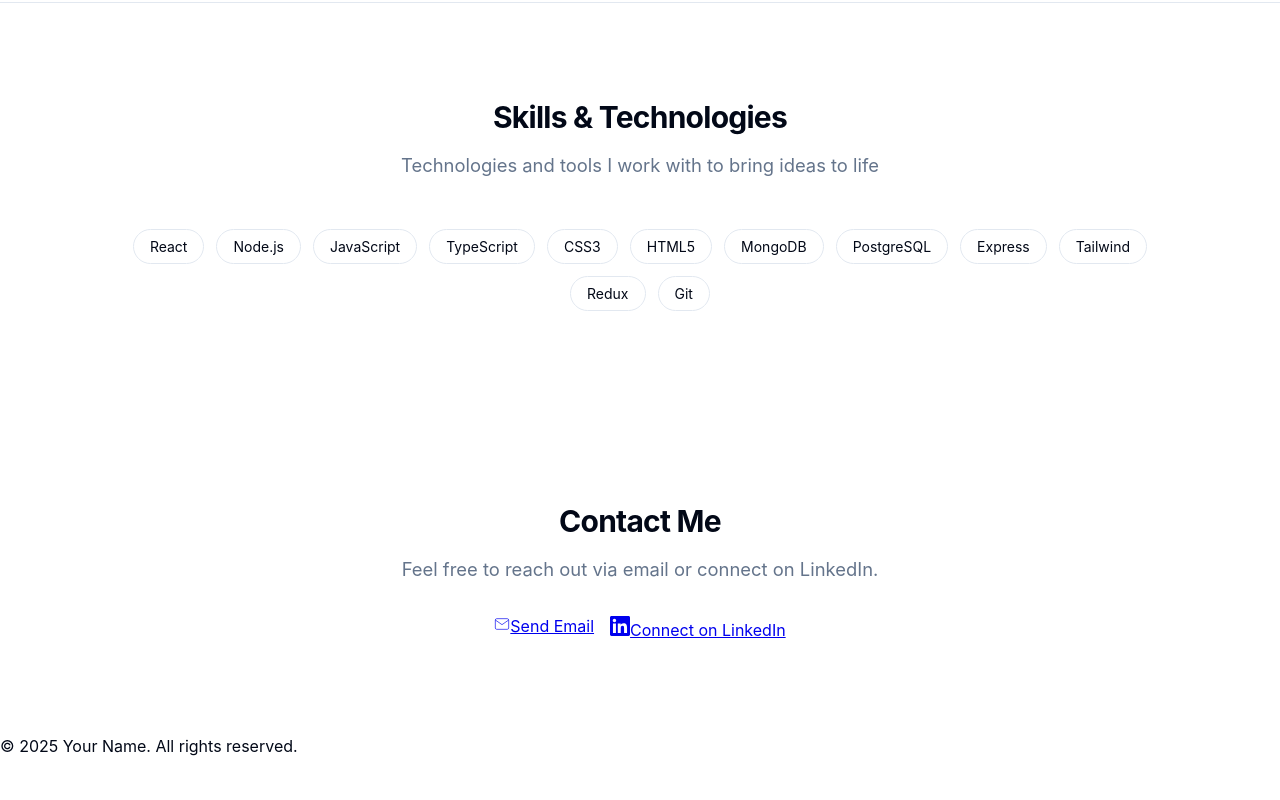
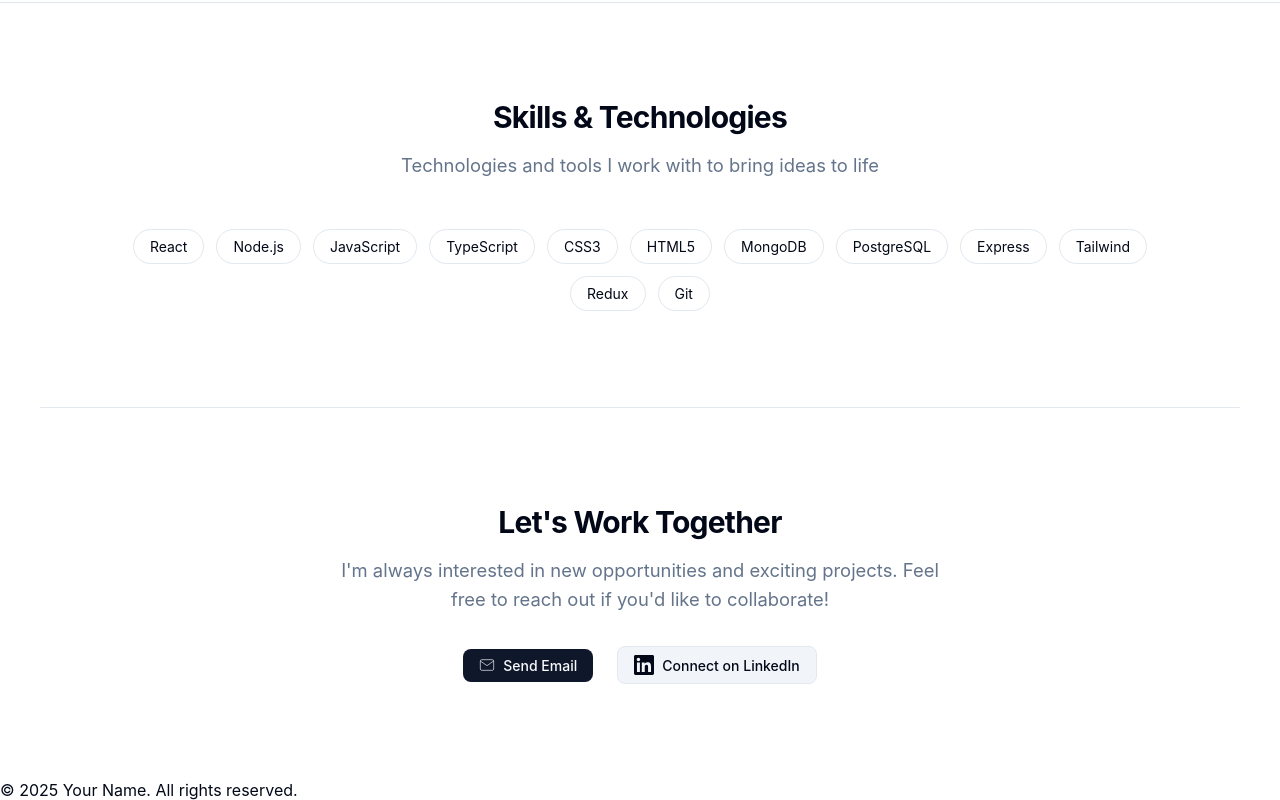
Before and after one commit to cheesexuanyang/my-portfolio, a React (Vite) app: page / in a window 1280 px wide. Shown: the part 2263-3063 px from the top of the page. Before the commit the page ends 3019 px from the top, so only its background shows below. Built offline with nearby package versions, Linux system fonts and the light colour scheme.

Commit message:
contacts

```diff
--- a/src/components/portfolio/contacts/contacts.css
+++ b/src/components/portfolio/contacts/contacts.css
@@ -2,7 +2,7 @@
   max-width: 1200px;
   margin: 0 auto;
   padding: 6rem 1rem;
-  animation: fadeInUp 0.8s ease-out;
+  border-top: 1px solid hsl(var(--border));
 }
 
 .contact-content {
@@ -39,34 +39,16 @@
   flex-direction: column;
   gap: 1rem;
   justify-content: center;
+  align-items: center;
 }
 
 @media (min-width: 640px) {
   .contact-actions {
     flex-direction: row;
+    gap: 1.5rem;
   }
 }
 
-.contact-btn {
-  transition: all 0.3s ease;
-}
-
-.contact-btn:hover {
-  transform: translateY(-1px);
-  box-shadow: 0 4px 12px hsl(var(--primary) / 0.3);
-}
-
-.linkedin-btn {
-  transition: all 0.3s ease;
-  background: transparent;
-}
-
-.linkedin-btn:hover {
-  transform: translateY(-1px);
-  box-shadow: 0 4px 12px hsl(var(--border) / 0.3);
-}
-
-/* Enhanced Mobile Responsiveness */
 @media (max-width: 640px) {
   .contact-section {
     padding: 4rem 1rem;
@@ -75,9 +57,12 @@
   .section-title {
     font-size: 1.75rem;
   }
+
+  .contact-actions {
+    gap: 1rem;
+  }
 }
 
-/* Animations */
 @keyframes fadeInUp {
   from {
     opacity: 0;
--- a/src/components/portfolio/contacts/contacts.jsx
+++ b/src/components/portfolio/contacts/contacts.jsx
@@ -4,10 +4,10 @@ import Button from '../../utils/button.jsx';
 import { LinkedinIcon, MailIcon } from '../../utils/icon.jsx';
 
 const contactInfo = {
-  title: "Contact Me",
-  subtitle: "Feel free to reach out via email or connect on LinkedIn.",
-  email: "cheexuanyang@email.com",
-  linkedin: "https://linkedin.com/in/cheexuanyang"
+  title: "Let's Work Together",
+  subtitle: "I'm always interested in new opportunities and exciting projects. Feel free to reach out if you'd like to collaborate!",
+  email: "cheexuanyang@gmail.com",
+  linkedin: "https://www.linkedin.com/in/cheexuanyang/"
 };
 
 const Contact = () => {
@@ -25,9 +25,10 @@ const Contact = () => {
             size="lg"
             href={`mailto:${contactInfo.email}`}
             className="contact-btn"
+            variant="default"
           >
-            <MailIcon className="mr-2" />
-            Send Email
+            <MailIcon />
+            <span style={{ marginLeft: '0.5rem' }}>Send Email</span>
           </Button>
           <Button
             variant="outline"
@@ -37,8 +38,8 @@ const Contact = () => {
             target="_blank"
             rel="noopener noreferrer"
           >
-            <LinkedinIcon className="mr-2" />
-            Connect on LinkedIn
+            <LinkedinIcon />
+            <span style={{ marginLeft: '0.5rem' }}>Connect on LinkedIn</span>
           </Button>
         </div>
       </div>
--- a/src/components/portfolio/skills/skills.css
+++ b/src/components/portfolio/skills/skills.css
@@ -16,7 +16,6 @@
   display: flex;
   flex-direction: column;
   gap: 1rem;
-  animation: fadeInUp 0.8s ease-out;
 }
 
 .section-title {
@@ -39,7 +38,6 @@
   gap: 0.75rem;
   max-width: 1024px;
   margin: 0 auto;
-  animation: fadeInUp 0.8s ease-out 0.2s both;
 }
 
 .skill-badge {
--- a/src/components/portfolio/skills/skills.jsx
+++ b/src/components/portfolio/skills/skills.jsx
@@ -7,7 +7,6 @@ const skills = [
   "MongoDB", "PostgreSQL", "Express", "Tailwind", "Redux", "Git"
 ];
 
-// Simple Badge component (if you don't have one)
 const Badge = ({ children, className }) => (
   <span className={className}>{children}</span>
 );
--- a/src/components/utils/button.jsx
+++ b/src/components/utils/button.jsx
@@ -9,22 +9,34 @@ const Button = ({
   href,
   ...props
 }) => {
-  const baseClasses = 'inline-flex items-center justify-center rounded-md font-medium transition-colors focus-visible:outline-none focus-visible:ring-2 focus-visible:ring-ring disabled:pointer-events-none disabled:opacity-50';
+  let baseClasses = 'btn';
 
-  const variants = {
-    default: 'bg-primary text-primary-foreground hover:bg-primary/90',
-    outline: 'border border-input bg-background hover:bg-accent hover:text-accent-foreground',
-    ghost: 'hover:bg-accent hover:text-accent-foreground',
-  };
+  switch (variant) {
+    case 'outline':
+      baseClasses += ' btn-secondary';
+      break;
+    case 'ghost':
+      baseClasses += ' btn-ghost';
+      break;
+    case 'default':
+    default:
+      baseClasses += ' btn-primary';
+      break;
+  }
 
-  const sizes = {
-    default: 'h-10 px-4 py-2',
-    sm: 'h-9 rounded-md px-3',
-    lg: 'h-11 rounded-md px-8',
-    icon: 'h-10 w-10',
-  };
+  switch (size) {
+    case 'lg':
+      break;
+    case 'sm':
+      break;
+    case 'icon':
+      baseClasses += ' btn-icon';
+      break;
+    default:
+      break;
+  }
 
-  const classes = `${baseClasses} ${variants[variant]} ${sizes[size]} ${className}`;
+  const classes = `${baseClasses} ${className}`.trim();
 
   if (href) {
     return (
```
Also changed, not shown: src/App.jsx (line endings or trailing spaces).
